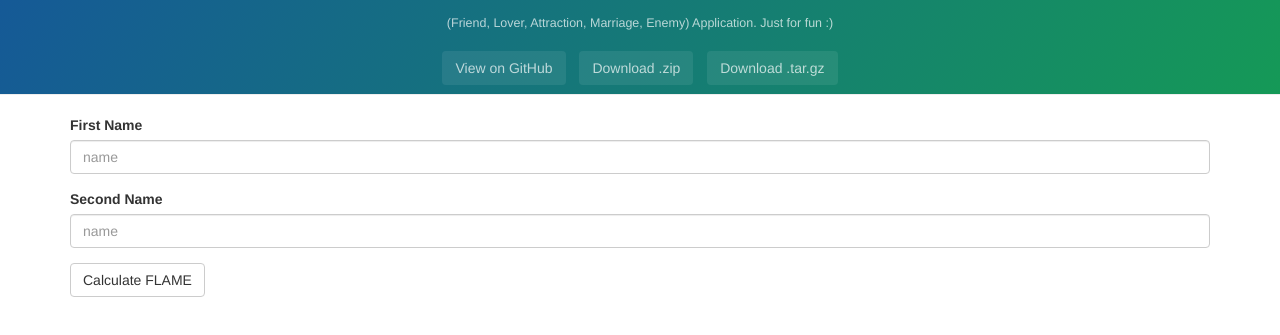
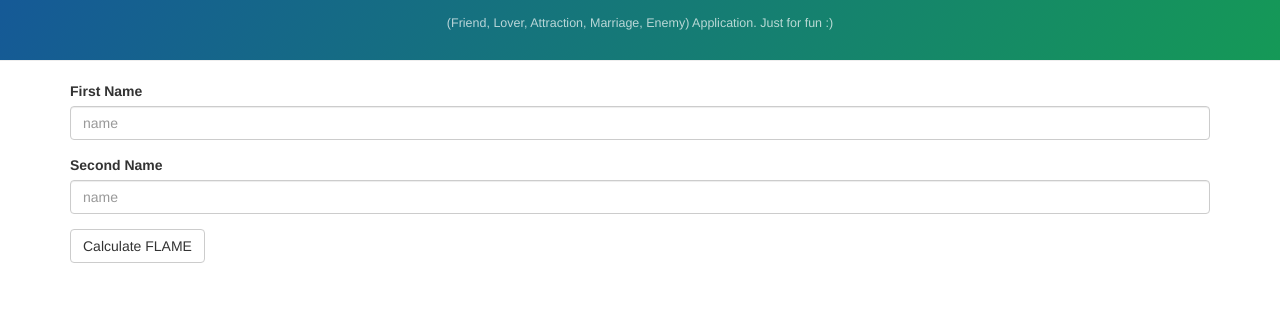
Before and after one commit to ash1982ok/FLAME, a plain HTML site: page index.html in a window 1280 px wide. Shown: the part 129-464 px from the top of the page. Drawn offline with nearby package versions, Linux system fonts and the light colour scheme.

Commit message:
modified html for flame

```diff
--- a/index.html
+++ b/index.html
@@ -14,9 +14,6 @@
     <section class="page-header">
         <h1 class="project-name">FLAME</h1>
       <h2 class="project-tagline"> (Friend, Lover, Attraction, Marriage, Enemy) Application. Just for fun :)</h2>
-      <a href="https://github.com/ash1982ok/FLAME" class="btn">View on GitHub</a>
-      <a href="https://github.com/ash1982ok/FLAME/zipball/master" class="btn">Download .zip</a>
-      <a href="https://github.com/ash1982ok/FLAME/tarball/master" class="btn">Download .tar.gz</a>
     </section>
 
 <div class='container'>
```
